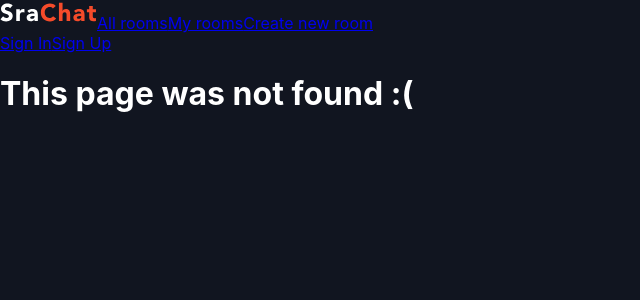
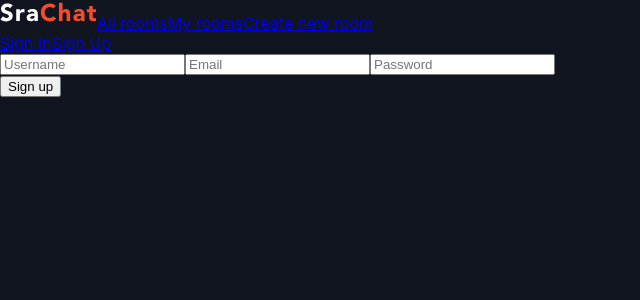
Before and after one commit to srachat/srachat, a React (Create React App) app in the folder frontend/: page /sign-up in a window 1280 px wide. Before the commit this address had no page. Shown: the top 300 px of the page, without its empty margins (0-640 px from the left). Built offline with nearby package versions, Linux system fonts and the light colour scheme.

Commit message:
registration is added

```diff
--- a/frontend/src/App.js
+++ b/frontend/src/App.js
@@ -10,7 +10,7 @@ import Cookies from 'js-cookie';
 import Header from "./components/Header";
 import Rooms from "./components/Rooms";
 import RoomList from "./components/RoomList";
-import SignIn from "./components/SignIn";
+import {SignIn, SignUp} from "./components/Registration";
 import {NotFound} from "./components/NotFound";
 
 axios.interceptors.request.use(function (config) {
@@ -31,7 +31,18 @@ class App extends Component {
                     <Switch>
                         <Route exact path="/" component={RoomList} />
                         <Route path="/rooms" component={Rooms} />
-                        <Route path="/sign-in" component={SignIn} />
+                        <Route
+                            path="/sign-in"
+                            component={
+                                props => <SignIn {...props} buttonText="Sign in" url="login" />
+                            }
+                        />
+                        <Route
+                            path="/sign-up"
+                            component={
+                                props => <SignUp {...props} buttonText="Sign up" url="registration" />
+                            }
+                        />
                         <Route path={["*", "/404"]} component={NotFound} />
                     </Switch>
                 </div>
--- a/frontend/src/components/Comments.js
+++ b/frontend/src/components/Comments.js
@@ -2,9 +2,9 @@ import axios from "axios";
 import React, {Component} from "react";
 
 class Comments extends Component {
-    constructor({roomUrl}) {
-        super({roomUrl});
-        this.roomUrl = roomUrl;
+    constructor(props) {
+        super(props);
+        this.roomUrl = props.roomUrl;
         this.state = {
             comments: []
         }
--- a/frontend/src/components/Header.js
+++ b/frontend/src/components/Header.js
@@ -18,17 +18,18 @@ const Header = (props) => {
 
 const logOut = () => {
     Cookies.remove("token");
-    localStorage.clear();
+    localStorage.removeItem("userdata");
     window.location.reload(false);
 }
 
 const AuthSection = () => {
     const tokenCookie = Cookies.get("token");
+    const username = JSON.parse(localStorage.getItem("userdata"))?.username;
     return (
         tokenCookie ? (
             <div className="authorized">
                 <Link to="/" onClick={logOut}>Sign out</Link>
-                <span className="header-username">{localStorage.getItem("username")}</span>
+                <span className="header-username">{username}</span>
             </div>
         ) : (
             <div className="unauthorized">
--- /dev/null
+++ b/frontend/src/components/Registration.js
@@ -0,0 +1,111 @@
+import axios from "axios";
+import Cookies from "js-cookie";
+import React, {Component} from "react";
+
+class Auth extends Component {
+    constructor(props) {
+        super(props);
+
+        this.history = props.history;
+
+        this.buttonText = props.buttonText;
+        this.url = props.url;
+
+        this.prepareForm = this.prepareForm.bind(this);
+        this.handleAuth = this.handleAuth.bind(this);
+        this.getPostData = this.getPostData.bind(this);
+        this.saveUserData = this.saveUserData.bind(this);
+    }
+
+    getPostData(formData) {}
+
+    saveUserData(data) {
+        localStorage.setItem("userdata", JSON.stringify(
+            {
+                userId: data.pk,
+                username: data.username,
+                email: data.email,
+                firstName: data.first_name,
+                lastName: data.last_name
+            }
+        ));
+    }
+
+    handleAuth(event) {
+        event.preventDefault();
+        const data = this.getPostData(new FormData(event.target));
+        axios
+            .post(`/pidor/rest-auth/${this.url}/`, data)
+            .then(res => {
+                console.log(this.history);
+                Cookies.set("token", res.data.key);
+                return axios
+                    .get("/pidor/rest-auth/user/")
+                    .then(res => {
+                        this.saveUserData(res.data);
+                        this.history.push("/");
+                        window.location.reload();
+                    })
+                    .catch(err => {
+                        console.log(err);
+                        Cookies.remove("token");
+                        localStorage.removeItem("userdata");
+                    });
+            })
+            .catch(err => console.log(err));
+    }
+
+    prepareForm() {}
+
+    render() {
+        return (
+            <form onSubmit={this.handleAuth}>
+                {this.prepareForm()}
+                <input type="submit" value={this.buttonText} />
+            </form>
+        )
+    }
+}
+
+class SignIn extends Auth {
+    getPostData(formData) {
+        const username = formData.get("username");
+        const password = formData.get("password");
+        return {username: username, password: password};
+    }
+
+    prepareForm() {
+        return (
+            <div className="form-sign-in">
+                <input name="username" placeholder="Username" required={true}/>
+                <input name="password" placeholder="Password" type="password" required={true}/>
+            </div>
+            );
+    }
+}
+
+class SignUp extends Auth {
+    getPostData(formData) {
+        const email = formData.get("email") || "";
+        const username = formData.get("username");
+        const password = formData.get("password");
+        return {
+            username: username,
+            password1: password,
+            password2: password,
+            ...(email && {email: email})
+        };
+    }
+
+    prepareForm() {
+        return (
+            <div className="form-sign-in">
+                <input name="username" placeholder="Username" required={true}/>
+                <input name="email" placeholder="Email" type="email"/>
+                <input name="password" placeholder="Password" type="password" required={true}/>
+            </div>
+            );
+    }
+}
+
+export {SignIn, SignUp};
--- a/frontend/src/components/Room.js
+++ b/frontend/src/components/Room.js
@@ -30,7 +30,7 @@ class Room extends Component {
 		    userState: { isCreator: false, isParticipant: false },
             firstRoomFilled: false, secondRoomFilled: false
         };
-		this.currentUserId = parseInt(localStorage.getItem("userId")) || -1;
+		this.currentUserId = parseInt(JSON.parse(localStorage.getItem("userdata"))?.userId) || -1;
 
 		this.deleteRoom = this.deleteRoom.bind(this);
 		this.fetchUsers = this.fetchUsers.bind(this);
--- a/frontend/src/components/RoomList.js
+++ b/frontend/src/components/RoomList.js
@@ -22,7 +22,7 @@ class RoomList extends Component {
 		    <div className="container">
                 {
                     this.state.rooms.map(room =>
-                        <RoomCard id={room.id} title={room.title} tags={room.tags} imgUrl={room.image}/>)
+                        <RoomCard key={room.id} id={room.id} title={room.title} tags={room.tags} imgUrl={room.image}/>)
                 }
             </div>
 		);
--- a/frontend/src/components/SignIn.js
+++ /dev/null
@@ -1,58 +0,0 @@
-import axios from "axios";
-import Cookies from "js-cookie";
-import React, {Component} from "react";
-
-class SignIn extends Component {
-    constructor(props) {
-        super(props);
-
-        this.history = props.history;
-
-        this.handleLogIn = this.handleLogIn.bind(this);
-        this.saveUserData = this.saveUserData.bind(this);
-    }
-
-    saveUserData(data) {
-        localStorage.setItem("userId", data.pk);
-        localStorage.setItem("username", data.username);
-        localStorage.setItem("email", data.email);
-        localStorage.setItem("firstName", data.first_name);
-        localStorage.setItem("lastName", data.last_name);
-    }
-
-    handleLogIn(event) {
-        event.preventDefault();
-        const data = new FormData(event.target);
-        const username = data.get("username");
-        const password = data.get("password");
-        axios
-            .post("/pidor/rest-auth/login/", {username: username, password: password})
-            .then(res => {
-                Cookies.set("token", res.data.key);
-                return axios
-                    .get("/pidor/rest-auth/user/")
-                    .then(res => {
-                        this.saveUserData(res.data);
-                        this.history.push("/");
-                        window.location.reload();
-                    })
-                    .catch(err => {
-                        console.log(err);
-                        Cookies.remove("token");
-                    });
-            })
-            .catch(err => console.log(err));
-    }
-
-    render() {
-        return (
-            <form onSubmit={this.handleLogIn}>
-                <input name="username" placeholder="Username" required={true}/>
-                <input name="password" placeholder="Password" type="password" required={true}/>
-                <input type="submit" value="Sign in" />
-            </form>
-        )
-    }
-}
-
-export default SignIn;
--- a/frontend/src/index.css
+++ b/frontend/src/index.css
@@ -35,6 +35,7 @@ h1 {
 .room-card {
   background: #1F2631;
   transition: 0.1s ease-in-out;
+  margin-bottom: 24px;
 }
 
 .room-card:hover {
@@ -67,7 +68,18 @@ h1 {
   justify-content: center;
   flex-direction: row;
   flex-wrap: wrap;
-  padding: 100px;
+}
+
+@media screen and (min-width: 900px)  {
+  .container {
+    padding: 100px;
+  }
+}
+
+@media screen and (max-width: 900px)  {
+  .container {
+    padding: 24px;
+  }
 }
 
 .flex-item {
```
